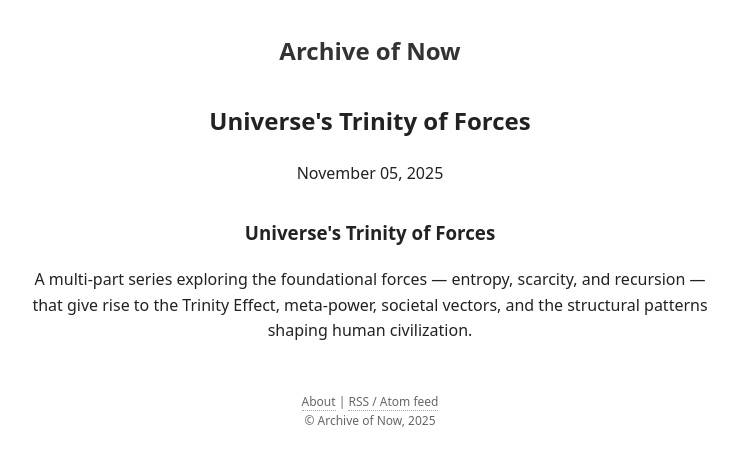
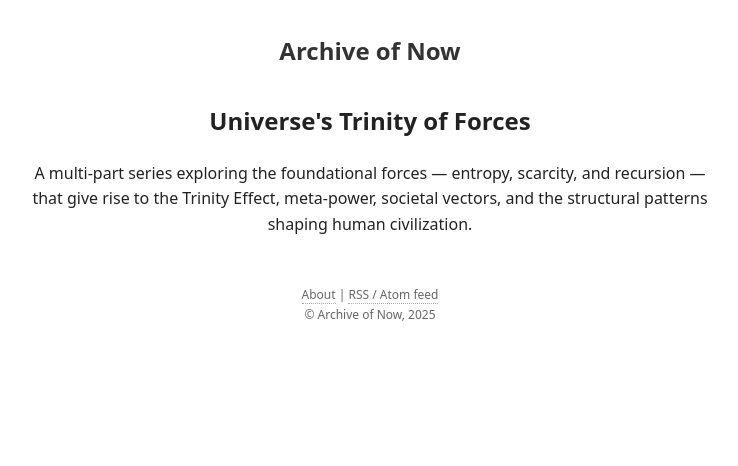
Before and after one commit to archive-of-now/archive-of-now.github.io, a Jekyll site: the page built from _essays/trinity/index.md, in a window 1280 px wide. Shown: the top 466 px of the page, without its empty margins (270-1008 px from the left). Built offline with Jekyll 4.4.1, drawn with Linux system fonts in a browser that asks for light colours.

Commit message:
Fixed duplicate header on index pages

```diff
--- a/_essays/trinity/index.md
+++ b/_essays/trinity/index.md
@@ -8,11 +8,6 @@ seo:
 ---
 
 <section class="series-index">
-  <header>
-    <h1>{{ page.title }}</h1>
-    <p>{{ page.description }}</p>
-  </header>
-
   <ul>
     {%- assign essays = site.essays
          | where_exp: "e", "e.path contains '/trinity/'"
--- a/_layouts/default.html
+++ b/_layouts/default.html
@@ -10,11 +10,7 @@
           <!-- Homepage: no H1 article -->
         {% else %}
           <h1>{{ page.title }}</h1>
-          {% if page.date %}
-            <time datetime="{{ page.date | date_to_xmlschema }}">
-              {{ page.date | date: "%B %d, %Y" }}
-            </time>
-          {% endif %}
+          <p>{{ page.description }}</p>
         {% endif %}
       </header>
       {{ content }}
```
Also changed, not shown: _essays/metacognition/index.md (+0 -5 lines).
